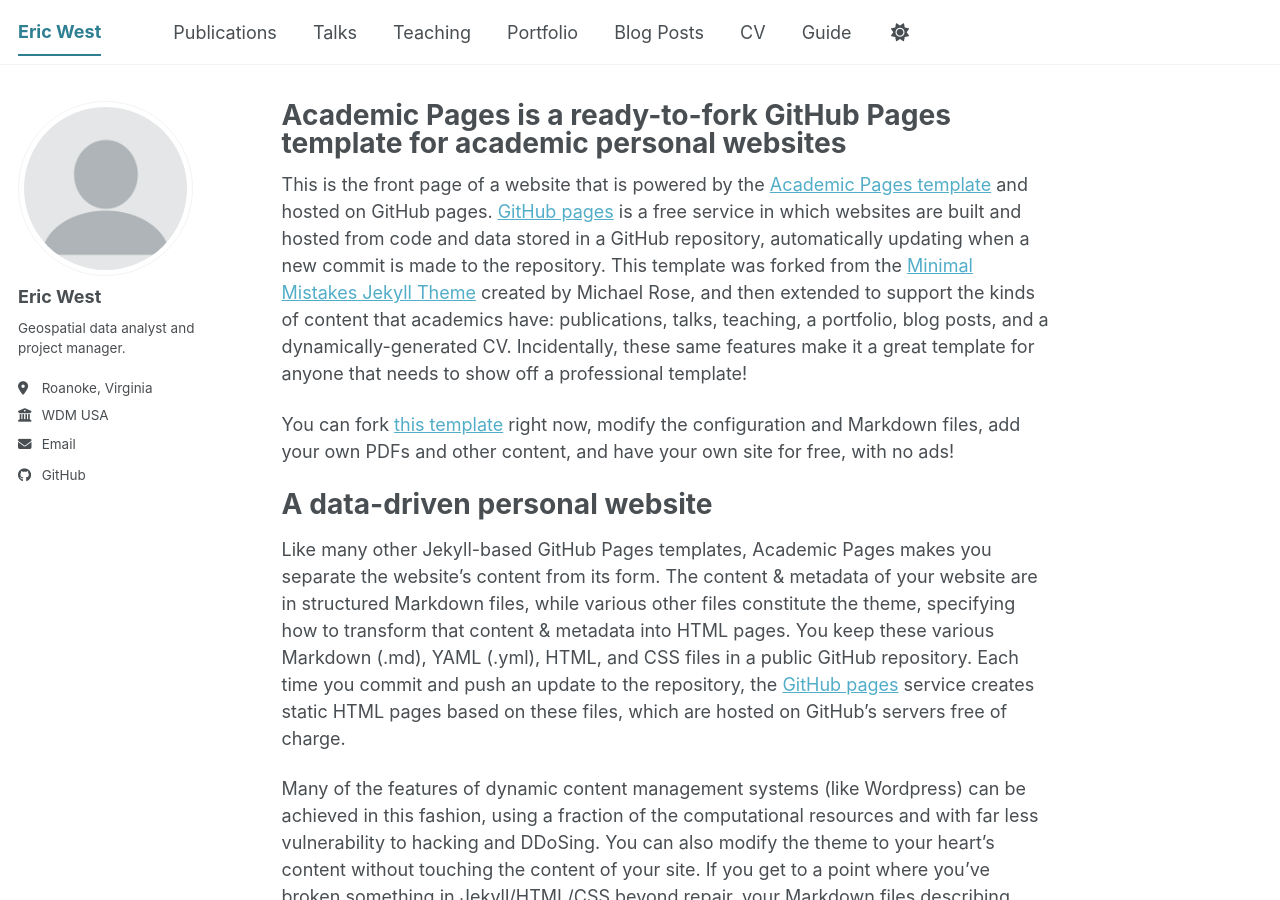
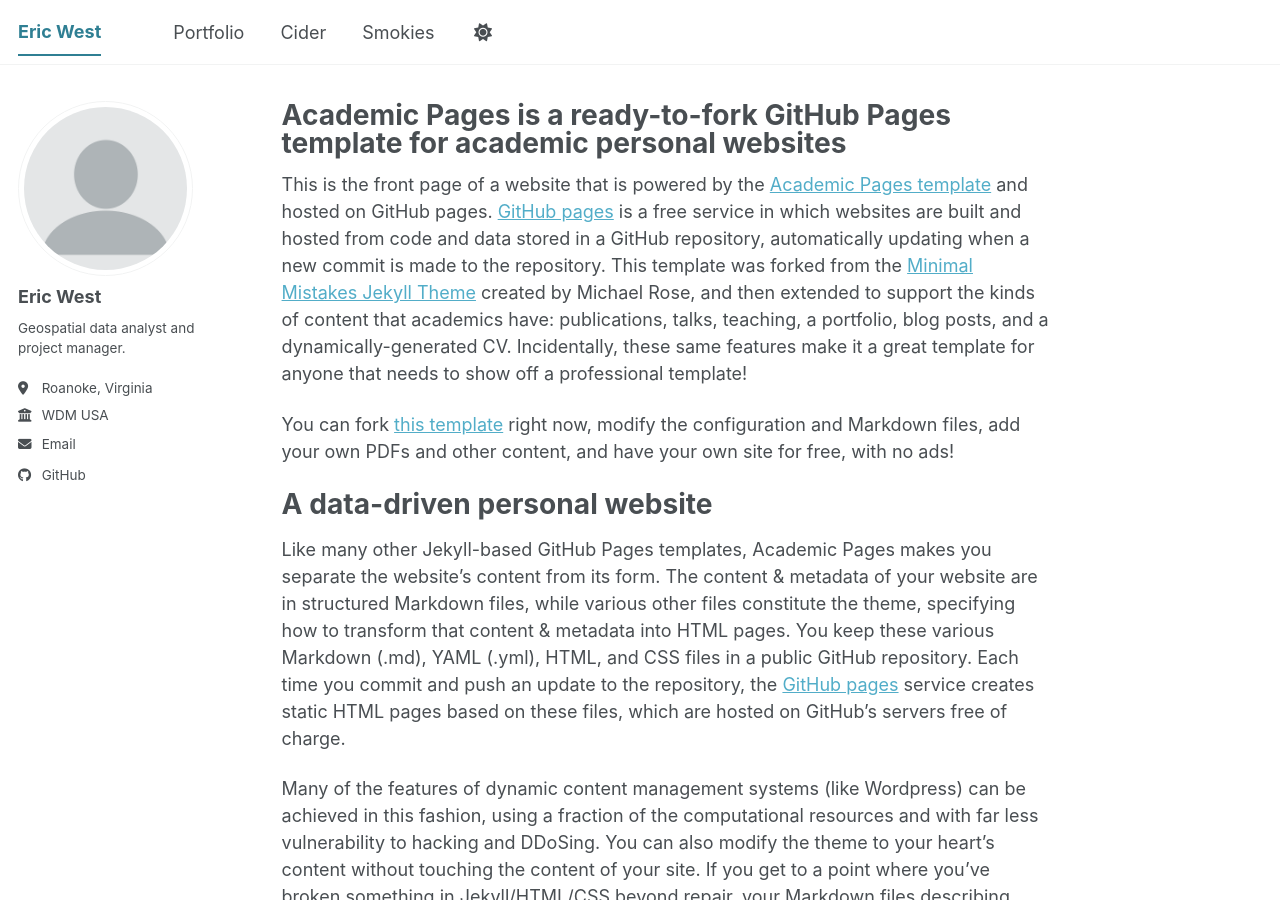
Before and after one commit to ericallanwest/ericallanwest.github.io, a Jekyll site: the page built from _pages/about.md, in a window 1280 px wide and 900 px high. Built offline with Jekyll 4.4.1, drawn with Linux system fonts in a browser that asks for light colours; a script bundle is joined from its source files by our own code; library files that are not in the unit come from our copies.

Commit message:
Update navigation.yml

```diff
--- a/_data/navigation.yml
+++ b/_data/navigation.yml
@@ -8,26 +8,26 @@
 #      Markdown formatted page while the second is generated using JSON.
 
 main:
-  - title: "Publications"
+  - title: "Portfolio"
     url: /publications/
 
-  - title: "Talks"
+  - title: "Cider"
     url: /talks/
 
-  - title: "Teaching"
+  - title: "Smokies"
     url: /teaching/
 
-  - title: "Portfolio"
-    url: /portfolio/
+  # - title: "Portfolio"
+  #   url: /portfolio/
 
-  - title: "Blog Posts"
-    url: /year-archive/
+  # - title: "Blog Posts"
+  #   url: /year-archive/
 
-  - title: "CV"
-    url: /cv/
+  # - title: "CV"
+  #   url: /cv/
 
   # - title: "CV"
   #   url: /cv-json/
 
-  - title: "Guide"
-    url: /markdown/
+  # - title: "Guide"
+  #   url: /markdown/
```
